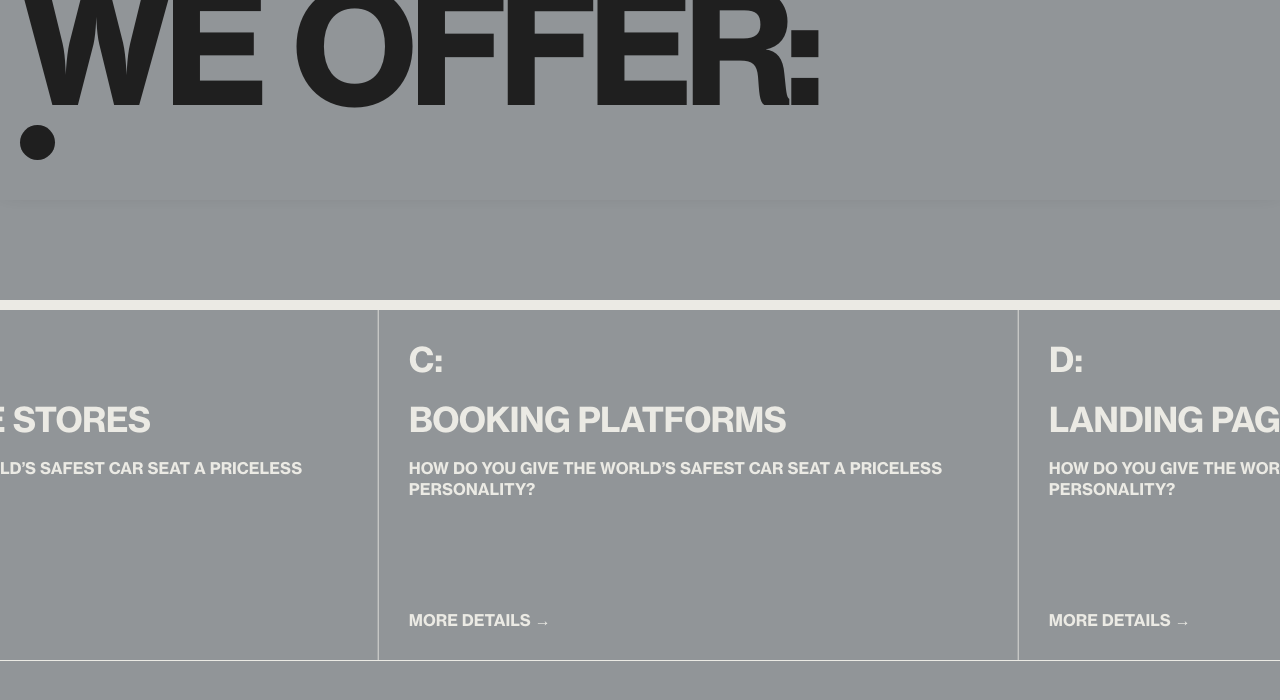
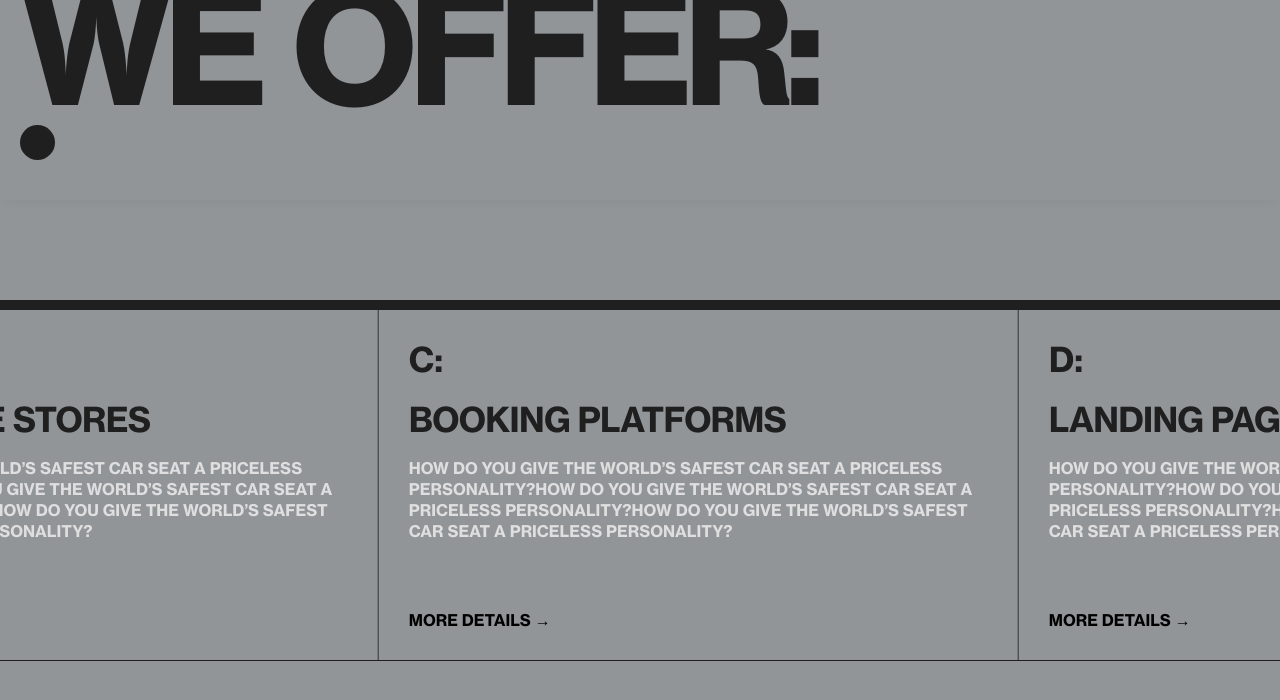
Before and after one commit to ChristianWare/fnf2025, a Next.js app: page / in a window 1280 px wide. Shown: the part 3187-3887 px from the top of the page. Built offline with nearby package versions, Linux system fonts and the light colour scheme.

Commit message:
ServiceDetails update

```diff
--- a/src/ServiceDetails/ServiceDetails.module.css
+++ b/src/ServiceDetails/ServiceDetails.module.css
@@ -11,7 +11,7 @@
 
 .stickyContainer {
   position: sticky;
-  top: 200px;
+  top: 400px;
   display: flex;
   /* align-items: center; */
 }
@@ -25,15 +25,15 @@
 
 .cardsRow {
   display: flex;
-  border-top: 10px solid var(--tan);
-  border-bottom: 1px solid var(--tan);
+  border-top: 10px solid var(--black);
+  border-bottom: 1px solid var(--black);
 }
 
 .card {
   width: 50vw;
   height: 350px;
   background-color: var(--gray);
-  border-right: 1px solid var(--tan);
+  border-right: 1px solid var(--black);
   padding: 3rem;
   display: flex;
   flex-direction: column;
@@ -59,14 +59,18 @@
 .id {
   font-size: 3.4rem;
   transition: all 0.3s ease-in;
-  color: var(--tan);
+  /* color: var(--tan); */
+}
+
+.cardDescription {
+  color: var(--lightGray);
 }
 
 .cardTitle,
 .cardDescription,
 .cardBottom {
   transition: all 0.3s ease-in;
-  color: var(--tan);
+  /* color: var(--tan); */
 }
 
 .card:hover .cardTitle {
--- a/src/ServiceDetails/ServiceDetails.tsx
+++ b/src/ServiceDetails/ServiceDetails.tsx
@@ -10,25 +10,25 @@ const services = [
     id: "A",
     name: "Business Websites",
     description:
-      "How do you give the world’s safest car seat a priceless personality?",
+      "How do you give the world’s safest car seat a priceless personality?How do you give the world’s safest car seat a priceless personality?How do you give the world’s safest car seat a priceless personality?",
   },
   {
     id: "B",
     name: "E-commerce Stores",
     description:
-      "How do you give the world’s safest car seat a priceless personality?",
+      "How do you give the world’s safest car seat a priceless personality?How do you give the world’s safest car seat a priceless personality?How do you give the world’s safest car seat a priceless personality?",
   },
   {
     id: "C",
     name: "Booking Platforms",
     description:
-      "How do you give the world’s safest car seat a priceless personality?",
+      "How do you give the world’s safest car seat a priceless personality?How do you give the world’s safest car seat a priceless personality?How do you give the world’s safest car seat a priceless personality?",
   },
   {
     id: "D",
     name: "Landing Pages",
     description:
-      "How do you give the world’s safest car seat a priceless personality?",
+      "How do you give the world’s safest car seat a priceless personality?How do you give the world’s safest car seat a priceless personality?How do you give the world’s safest car seat a priceless personality?",
   },
 ];
 
```
